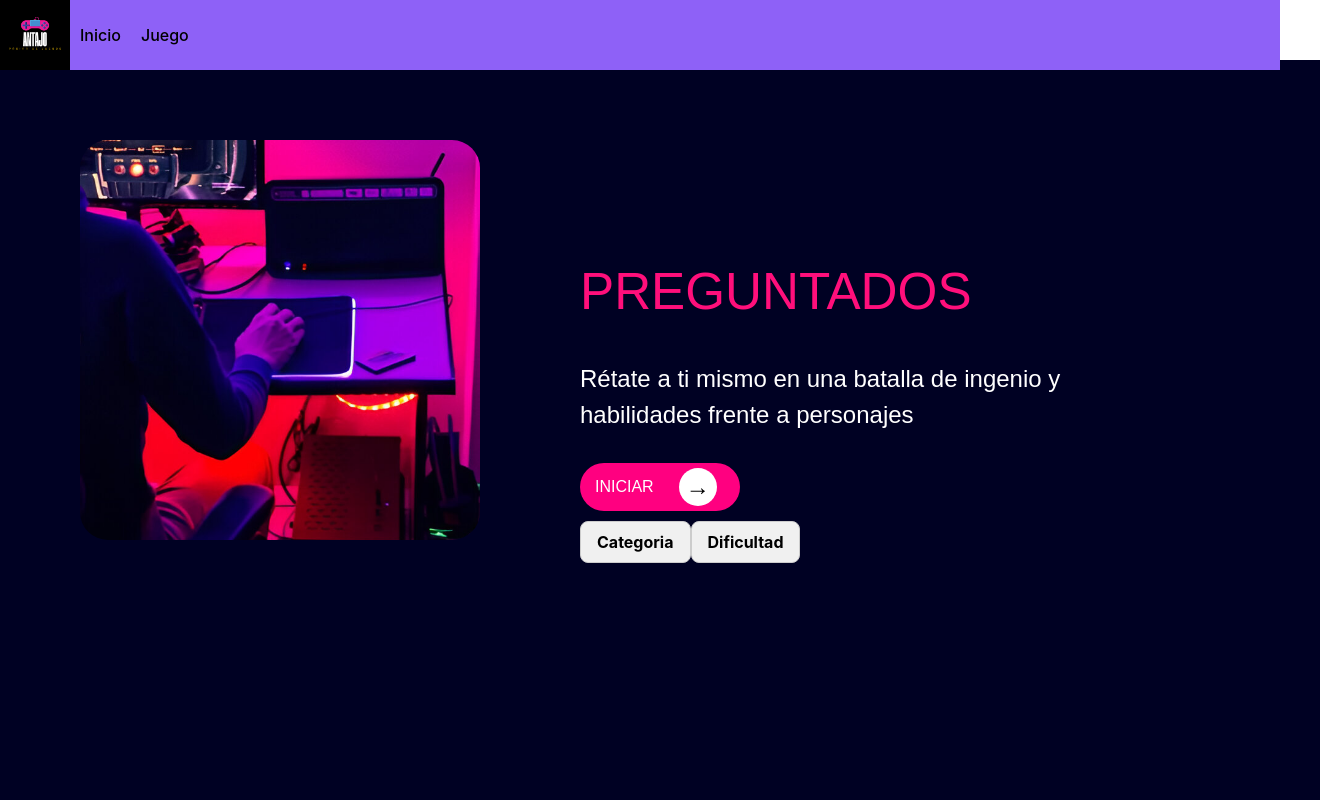
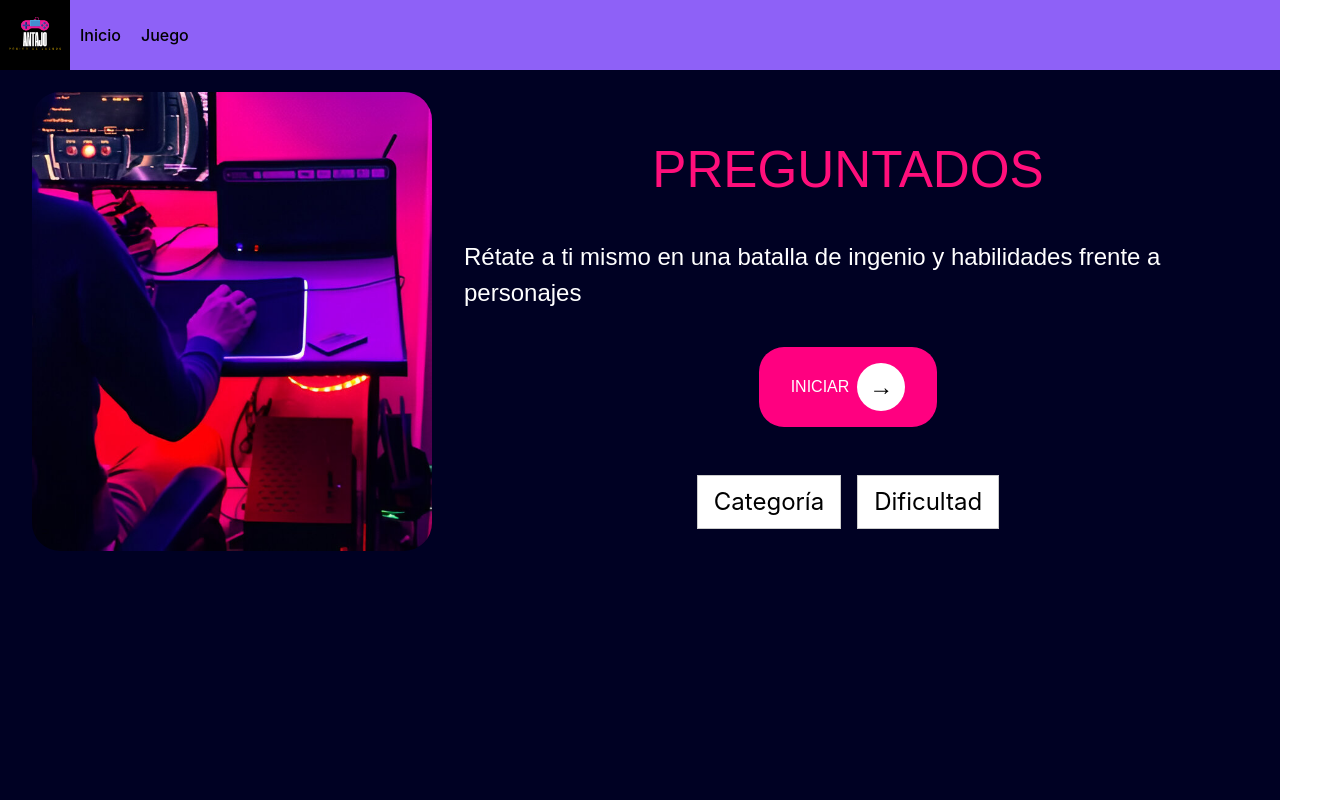
Before and after one commit to JosiasAlvaredo/info-project, a React (Vite) app in the folder vite-project/: page /game in a window 1280 px wide. Shown: the whole page, 1320 px wide, since content can reach past the window. Built offline with nearby package versions, Linux system fonts and the light colour scheme; a web font is replaced by a local one.

Commit message:
Algunos cambios

```diff
--- a/vite-project/src/Componentes/GamePage.css
+++ b/vite-project/src/Componentes/GamePage.css
@@ -1,35 +1,40 @@
 @import url('https://fonts.cdnfonts.com/css/tt-octosquares-trl');
+
 .game-page {
     background-color: #000123;
-    padding: 20px;
+    padding: 2rem;
     height: calc(100vh - 60px);
     margin-top: 60px;
     overflow-y: auto;
-    width:100%;
+    width: 100%;
+    box-sizing: border-box;
 }
 
 .grid-container {
     display: grid;
-    grid-template-columns: 400px 1fr;
-    gap: 10px;
+    grid-template-columns: 1fr;
+    gap: 1rem;
 }
 
+@media (min-width: 768px) {
+    .grid-container {
+        grid-template-columns: 400px 1fr;
+    }
+}
 
 .game-image {
-    grid-column: 1;
-    margin: 60px;
-    width: 400px;
-    height: 400px;
-    object-fit: cover;
+    width: 100%;
+    height: auto;
+    max-width: 400px;
+    margin: 0 auto;
     border-radius: 28px;
 }
 
 .text-container {
-    grid-column: 2;
-    padding: 150px;
+    padding: 1rem;
     display: flex;
     flex-direction: column;
-    align-items: flex-start;
+    align-items: center;
 }
 
 h1, h2 {
@@ -38,89 +43,118 @@ h1, h2 {
     font-weight: 300;
 }
 
-h1{
+h1 {
     color: #ff0f7b;
+    font-size: 2.5rem;
 }
-h2{
+
+h2 {
     color: white;
+    font-size: 1.5rem;
 }
+
+
+@media (max-width: 600px) {
+    h1 {
+        font-size: 2rem;
+    }
+
+    h2 {
+        font-size: 1.2rem;
+    }
+}
+
 .boton {
     background-color: #ff0080;
     color: white;
     border: none;
-    padding: 5px 15px;
-    text-align: left;
-    width: 160px;
+    padding: 1rem 2rem;
+    text-align: center;
+    width: auto;
+    min-width: 160px;
     text-decoration: none;
     display: inline-flex;
     align-items: center;
-    font-size: 16px;
-    margin: 10px 0;
-    margin-bottom: 0px;
+    font-size: 1rem;
+    margin: 1rem 0;
     border-radius: 25px;
     cursor: pointer;
     letter-spacing: 0px;
     transition: background-color 0.3s;
     font-family: 'TT Octosquares Trl', sans-serif;
     font-weight: 450;
-    position: relative;
+    box-sizing: border-box;
 }
 
 .flecha {
     display: flex;
     justify-content: center;
     align-items: center;
-    width: 26px;
-    height: 26px;
+    width: 2rem;
+    height: 2rem;
     background-color: white;
     border-radius: 50%;
-    margin-left: 25px;
-    padding: 6px;
+    margin-left: 0.5rem;
+    padding: 0.5rem;
 }
 
 .flecha::before {
     content: '→';
     color: black;
-    font-size: 24px;
+    font-size: 1.5rem;
     font-weight: bold;
-    line-height: 30px;
 }
+
 .boton:hover {
     background-color: #c70064;
 }
 .dropdown-container {
-    display: flex; /* Usar flexbox para alinear los dropdowns horizontalmente */
-    margin-top: 10px; /* Espacio entre el botón y los dropdowns */
+    display: flex;
+    justify-content: space-between;
+    margin-top: 2rem;
+    gap: 1rem;
+}
+
+.dropdown {
+    position: relative;
 }
 
 .dropdown-header {
-    padding: 8px 16px; /* Espaciado interno para el encabezado del dropdown */
-    background-color: #f0f0f0; /* Color de fondo del encabezado */
-    border: 1px solid #ccc; /* Borde del encabezado */
-    border-radius: 8px; /* Esquinas redondeadas */
-    color: black; /* Color del texto para indicar que es una opción por defecto */
-    cursor: default; /* Cambia el cursor para indicar que no es clickeable */
-    font-weight: bold;
+    background-color: #ffffff;
+    color: #000000;
+    padding: 0.5rem 1rem;
+    font-size: 1.5rem;
+    cursor: pointer;
+    border: 1px solid #ccc;
+    border-radius: 0;
 }
 
 .dropdown-header:hover {
-    background-color: #e0e0e0; /* Cambia el fondo al pasar el mouse, pero no debe ser seleccionable */
-}
-.dropdown ul {
     background-color: #f0f0f0;
-    list-style-type: none; /* Sin viñetas */
-    padding: 0; /* Sin espaciado interno */
-    margin: 0; /* Sin margen */
-    position: absolute; /* Posicionamiento absoluto para el menú desplegable */
-    z-index: 1000; /* Asegura que el dropdown esté por encima de otros elementos */
 }
 
-.dropdown li {
-    padding: 8px 16px; /* Espaciado interno para los elementos de la lista */
-    cursor: pointer; /* Cambia el cursor al pasar sobre el elemento */
-    color: black; /* Color del texto */
+.dropdown-list {
+    position: absolute;
+    top: 100%;
+    left: 0;
+    background-color: #ffffff;
+    padding: 0;
+    border-radius: 0;
+    z-index: 1000;
+    list-style-type: none;
 }
 
-.dropdown li:hover {
-    background-color: #e0e0e0; /* Color de fondo al pasar el mouse */
+.dropdown-list li {
+    padding: 0.5rem 1rem;
+    cursor: pointer;
+    color: #000000;
+    border-bottom: 1px solid #ccc;
 }
+
+.dropdown-list li:last-child {
+    border-bottom: none;
+}
+
+.dropdown-list li:hover {
+    background-color: #f0f0f0;
+}
--- a/vite-project/src/Componentes/GamePage.jsx
+++ b/vite-project/src/Componentes/GamePage.jsx
@@ -7,7 +7,7 @@ const GamePage = () => {
     const navigate = useNavigate();
     const [dropdown1Visible, setDropdown1Visible] = useState(false);
     const [dropdown2Visible, setDropdown2Visible] = useState(false);
-    const [selectedOption1, setSelectedOption1] = useState('Categoria');
+    const [selectedOption1, setSelectedOption1] = useState('Categoría');
     const [selectedOption2, setSelectedOption2] = useState('Dificultad');
 
     const handleOptionClick1 = (option) => {
@@ -29,22 +29,20 @@ const GamePage = () => {
                     <h2>Rétate a ti mismo en una batalla de ingenio y habilidades frente a personajes</h2>
                     <button className='boton' onClick={() => navigate('/vof')}>
                         INICIAR
-                        <div class='flecha'></div>
+                        <div className='flecha'></div>
                     </button>
                     <div className="dropdown-container">
                         <div className="dropdown">
                             <div
                                 className="dropdown-header"
                                 onClick={() => setDropdown1Visible(!dropdown1Visible)}
-                                style={{ cursor: 'default' }} // Para indicar que no es clickeable
                             >
                                 {selectedOption1}
                             </div>
                             {dropdown1Visible && (
-                                <ul>
-                                    <li onClick={() => handleOptionClick1('Opción 1')}>Opción 1</li>
-                                    <li onClick={() => handleOptionClick1('Opción 2')}>Opción 2</li>
-                                    <li onClick={() => handleOptionClick1('Opción 3')}>Opción 3</li>
+                                <ul className="dropdown-list">
+                                    <li onClick={() => handleOptionClick1('Verdadero/Falso')}>Verdadero/Falso</li>
+                                    <li onClick={() => handleOptionClick1('Opciones Múltiples')}>Opciones Múltiples</li>
                                 </ul>
                             )}
                         </div>
@@ -52,15 +50,14 @@ const GamePage = () => {
                             <div
                                 className="dropdown-header"
                                 onClick={() => setDropdown2Visible(!dropdown2Visible)}
-                                style={{ cursor: 'default' }} // Para indicar que no es clickeable
                             >
                                 {selectedOption2}
                             </div>
                             {dropdown2Visible && (
-                                <ul>
-                                    <li onClick={() => handleOptionClick2('Opción 1')}>Opción 1</li>
-                                    <li onClick={() => handleOptionClick2('Opción 2')}>Opción 2</li>
-                                    <li onClick={() => handleOptionClick2('Opción 3')}>Opción 3</li>
+                                <ul className="dropdown-list">
+                                    <li onClick={() => handleOptionClick2('Fácil')}>Fácil</li>
+                                    <li onClick={() => handleOptionClick2('Medio')}>Medio</li>
+                                    <li onClick={() => handleOptionClick2('Difícil')}>Difícil</li>
                                 </ul>
                             )}
                         </div>
--- a/vite-project/src/Componentes/Navbar.jsx
+++ b/vite-project/src/Componentes/Navbar.jsx
@@ -11,8 +11,8 @@ function Navbar() {
             <nav className="navbar">
                 <img src={imagen} alt="Logo" />
                 <ul>
-                    <li><a onClick={() => navigate('/home')}>Inicio</a></li>
-                    <li><a onClick={() => navigate('/game')}>Juego</a></li>
+                    <li><a onClick={() => navigate('/home')} style={{ cursor: 'pointer' }}>Inicio</a></li>
+                    <li><a onClick={() => navigate('/game')} style={{ cursor: 'pointer' }}>Juego</a></li>
                 </ul>
             </nav>
         </>
```
